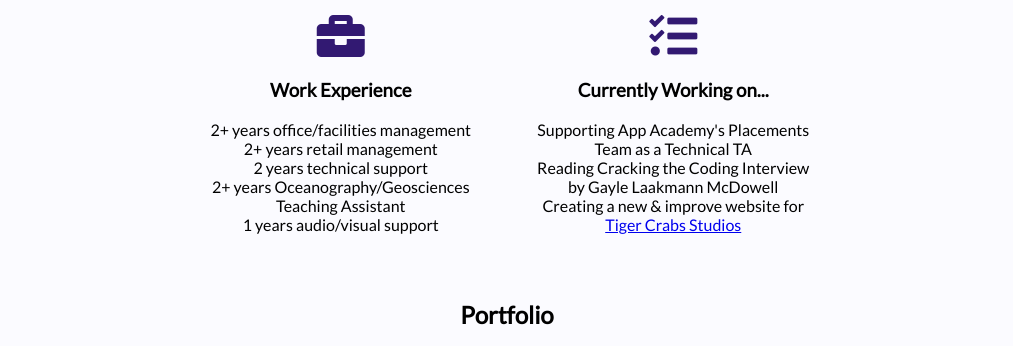
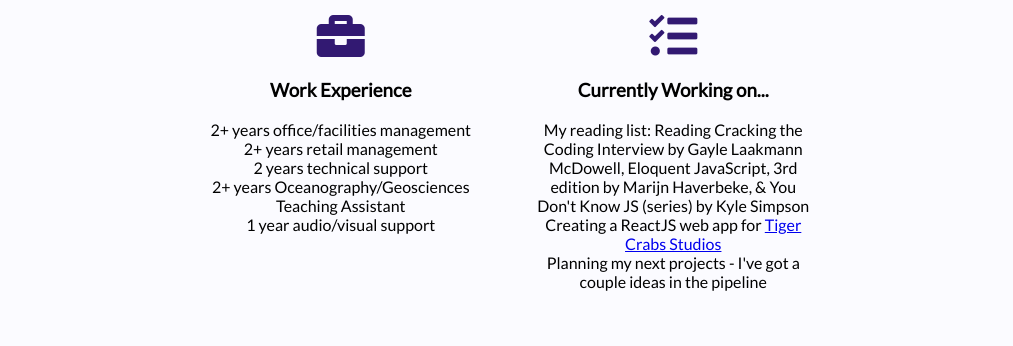
Before and after one commit to jlincodes/personal_portfolio, a React app: page index.html in a window 1280 px wide. Shown: the part 940-1286 px from the top of the page, without its empty margins (133-1146 px from the left). Built offline with nearby package versions, Linux system fonts and the light colour scheme.

Commit message:
Update About Me details

```diff
--- a/index.html
+++ b/index.html
@@ -75,16 +75,16 @@
             <li>2+ years retail management</li>
             <li>2 years technical support</li>
             <li>2+ years Oceanography/Geosciences Teaching Assistant</li>
-            <li>1 years audio/visual support</li>
+            <li>1 year audio/visual support</li>
           </ul>
         </div>
         <div class="about four cb-div">
           <i class="fas fa-tasks fa-3x"></i>
           <ul class="">
             <h3>Currently Working on...</h3>
-            <li>Supporting App Academy's Placements Team as a Technical TA</li>
-            <li>Reading Cracking the Coding Interview by Gayle Laakmann McDowell</li>
-            <li>Creating a new & improve website for <a href="https://sites.google.com/view/tigercrabstudios/home">Tiger Crabs Studios</a></li>
+            <li>My reading list: Reading Cracking the Coding Interview by Gayle Laakmann McDowell, Eloquent JavaScript, 3rd edition by Marijn Haverbeke, & You Don't Know JS (series) by Kyle Simpson</li>
+            <li>Creating a ReactJS web app for <a href="https://sites.google.com/view/tigercrabstudios/home">Tiger Crabs Studios</a></li>
+            <li>Planning my next projects - I've got a couple ideas in the pipeline</li>
           </ul>
         </div>
         <!-- <div class="five">
```
